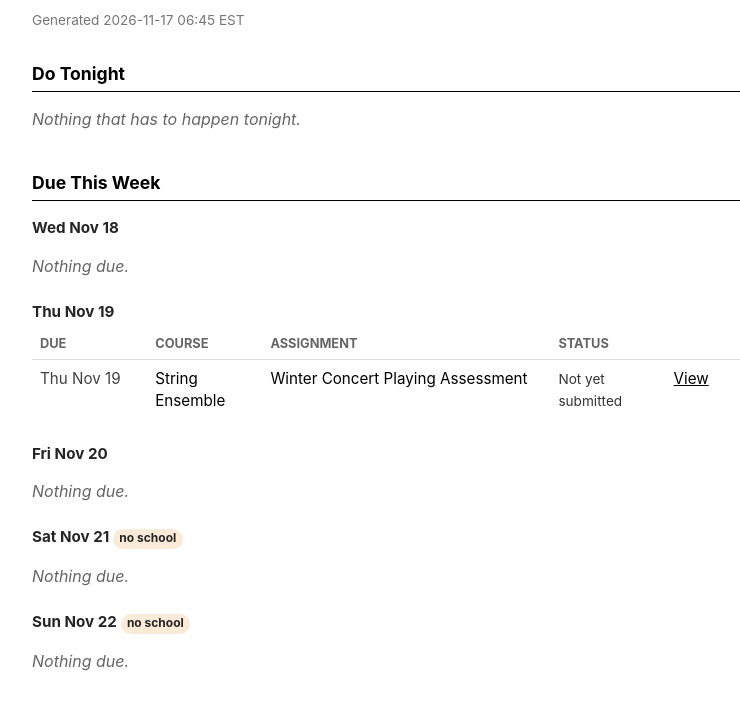
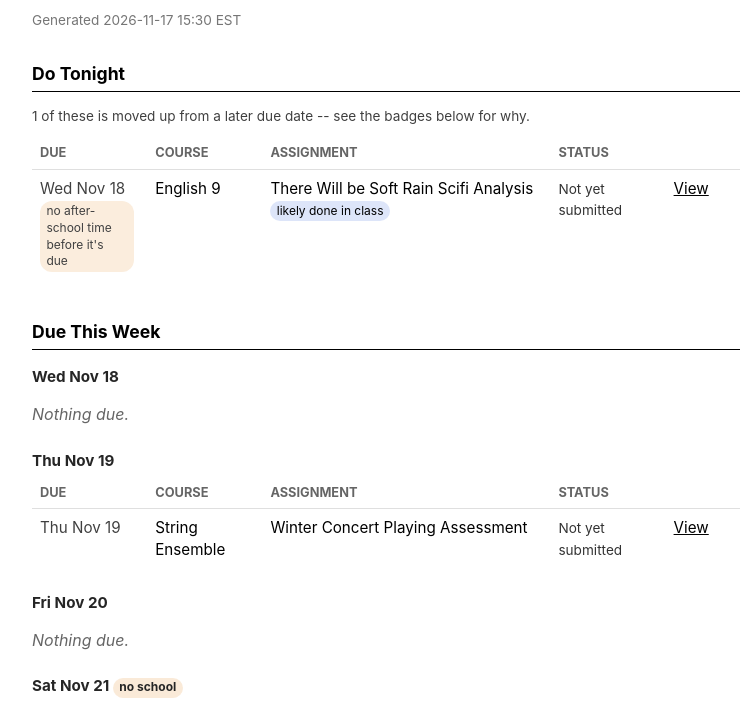
Before and after one commit to LeonHodgesAustin/daily-agenda, a plain HTML site: page index.html in a window 1280 px wide. Shown: the part 66-775 px from the top of the page, without its empty margins (248-988 px from the left). Drawn offline with Linux system fonts and the light colour scheme.

Commit message:
Update: 2026-11-17 20:30 UTC

```diff
--- a/index.html
+++ b/index.html
@@ -33,13 +33,31 @@
 </head>
 <body>
   <h1>Daily Agenda</h1>
-  <p class="generated">Generated 2026-11-17 06:45 EST</p>
+  <p class="generated">Generated 2026-11-17 15:30 EST</p>
 
 
   <section>
     <h2>Do Tonight</h2>
-
-    <p class="empty">Nothing that has to happen tonight.</p>
+    <p class="note">1 of these is moved up from a later due date -- see the badges below for why.</p>
+    <table>
+      <colgroup>
+        <col style="width: 16%">
+        <col style="width: 16%">
+        <col style="width: 40%">
+        <col style="width: 16%">
+        <col style="width: 12%">
+      </colgroup>
+      <thead><tr><th>Due</th><th>Course</th><th>Assignment</th><th>Status</th><th></th></tr></thead>
+      <tbody>
+      <tr>
+        <td class="due"><span class="day-date">Wed Nov 18</span> <span class="badge">no after-school time before it's due</span></td>
+        <td class="course">English 9</td>
+        <td class="name">There Will be Soft Rain Scifi Analysis <span class="badge badge-inclass" title="Due at or before school lets out that day -- may already be handled in class, not necessarily homework.">likely done in class</span></td>
+        <td class="status-cell"><span class="status">Not yet submitted</span></td>
+        <td class="link"><a href="https://hcpss.instructure.com/courses/295385/assignments/15037531" target="_blank" rel="noopener">View</a></td>
+      </tr>
+      </tbody>
+    </table>
   </section>
   <section>
     <h2>Due This Week</h2>
```
